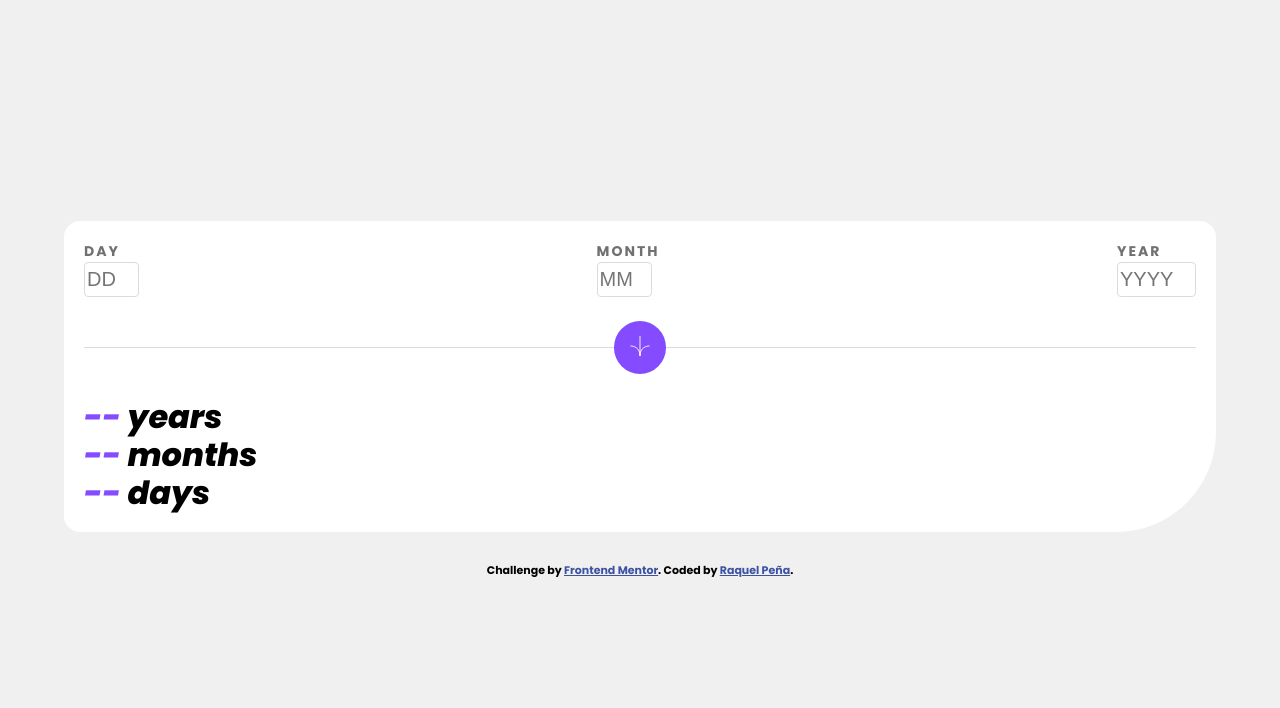
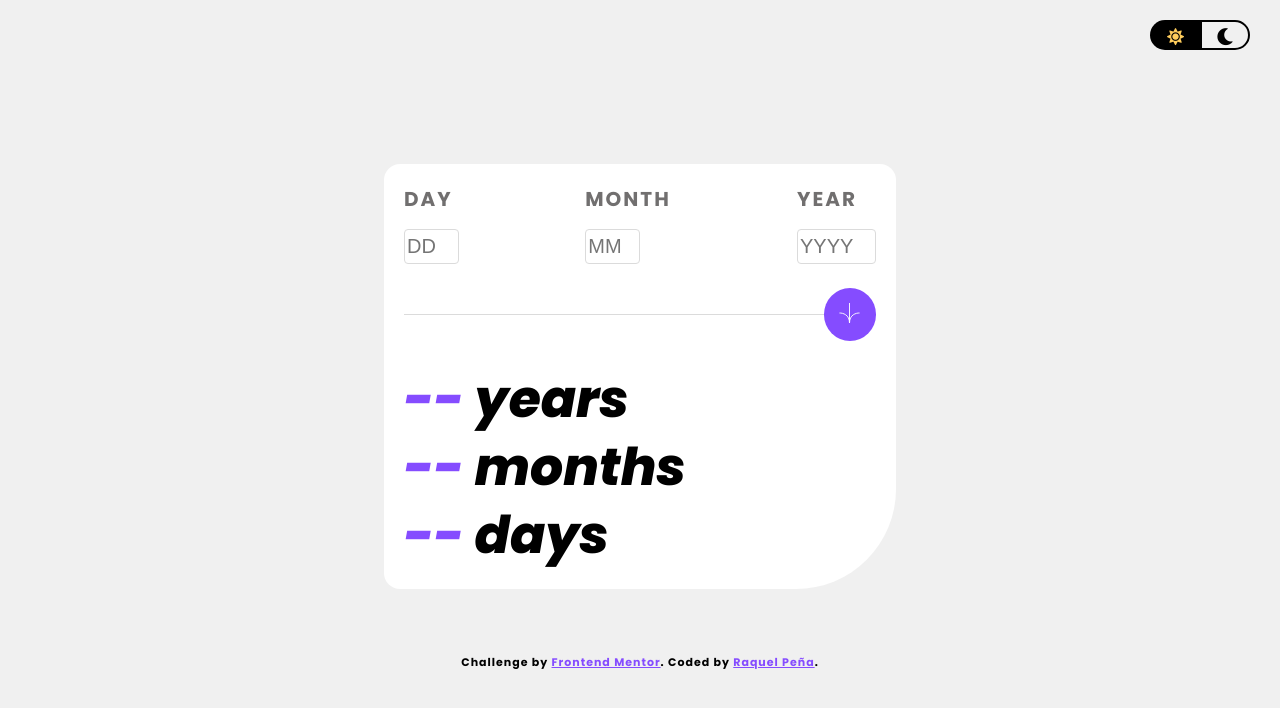
Before and after one commit to Rpg87/Age-calculator-app, a plain HTML site: page index.html in a window 1280 px wide. Drawn offline with Linux system fonts and the light colour scheme.

Commit message:
add dark mode

```diff
--- a/index.html
+++ b/index.html
@@ -4,16 +4,23 @@
 <head>
   <meta charset="UTF-8">
   <meta name="viewport" content="width=device-width, initial-scale=1.0">
-  <!-- displays site properly based on user's device -->
-
   <link rel="icon" type="image/png" sizes="32x32" href="./assets/images/favicon-32x32.png">
+  <link rel="stylesheet" href="https://cdnjs.cloudflare.com/ajax/libs/font-awesome/5.14.0/css/all.min.css">
   <link rel="stylesheet" href="style.css">
 
   <title>Age calculator app</title>
 </head>
 
-<body>
+<body id="page">
   <main>
+    <div class="container-btn-mode">
+      <div id="id-sun" class="btn-mode sun active">
+        <i class="fas fa-sun"></i>
+      </div>
+      <div id="id-moon" class="btn-mode moon">
+        <i class="fas fa-moon"></i>
+      </div>
+    </div>
     <form class="form">
       <div class="date">
         <div id="dayFamily">
@@ -44,9 +51,9 @@
       </div>
     </form>
     <div class="time_past">
-      <p><span class="result resultYears">--</span> years</p>
-      <p><span class="result resultMonths">--</span> months</p>
-      <p><span class="result resultDays">--</span> days</p>
+      <p class="letters"><span class="result resultYears">--</span> years</p>
+      <p class="letters"><span class="result resultMonths">--</span> months</p>
+      <p class="letters"><span class="result resultDays">--</span> days</p>
     </div>
   </main>
 
--- a/main.js
+++ b/main.js
@@ -2,6 +2,7 @@
 
 const btn = document.querySelector('.jsBtn');
 const allInputs = document.querySelectorAll('.input');
+const colorSwitch = document.querySelector('#switch input[type="checkbox"]');
 
 const warnings = (children) => {
     children[0].classList.add('error');
@@ -133,7 +134,18 @@ const handlebtn = (e) => {
     }
 
 };
+/*dark mode*/
+document.getElementById('id-sun').onclick = function () {
+    document.getElementById('page').classList.remove('dark-mode')
+    document.getElementById('id-moon').classList.remove('active')
+    this.classList.add('active')
+}
 
+document.getElementById('id-moon').onclick = function () {
+    document.getElementById('page').classList.add('dark-mode')
+    document.getElementById('id-sun').classList.remove('active')
+    this.classList.add('active')
+}
 
 
 btn.addEventListener('click', handlebtn);
--- a/style.css
+++ b/style.css
@@ -49,10 +49,7 @@ main {
 .yearChange,
 .dayChange {
   display: none;
-  /* display: flex;
-flex-direction: column; */
   max-width: 7.0rem;
-  /* z-index: 0; */
   padding-top: 1.0rem;
   color: var(--light-red);
   font-style: italic;
@@ -85,7 +82,6 @@ input.error {
 
 
 .division {
-  /* position: relative; */
   width: 100%;
   display: flex;
   align-items: center;
@@ -100,22 +96,13 @@ input.error {
   height: 0.1rem;
   width: 100%;
   background-color: var(--light-grey);
-  /* display: inline-block; */
-  /* z-index: 0; */
-  /* position: relative; */
-  /* position: absolute; */
-
 }
 
 .arrow {
-  /* position: relative; */
   position: absolute;
   border: none;
   border-radius: 50%;
   background-color: var(--purple);
-  /* font-size: 1.2rem; */
-  /* align-items: center; */
-
 }
 
 img {
@@ -141,27 +128,113 @@ input[type=number]::-webkit-outer-spin-button {
   margin: 0;
 }
 
-
-/* firefox only*/
-/* input[type="number"] {
-  -moz-appearance: textfield;
-} */
-
 .attribution {
   margin-top: 3.0rem;
   font-size: 1.1rem;
   text-align: center;
+  letter-spacing: 1px;
 }
 
 .attribution a {
-  color: hsl(228, 45%, 44%);
+  color: var(--purple);
+}
+
+/* Dark Mode */
+
+.container-btn-mode {
+  position: absolute;
+  top: 20px;
+  right: 30px;
+  cursor: pointer;
+  z-index: 2;
+  font-size: 0;
+}
+
+.btn-mode {
+  display: inline-block;
+  width: 50px;
+  height: 30px;
+  border: 2px solid black;
+  transition: background-color .5s;
+}
+
+.btn-mode i {
+  display: block;
+  font-size: 17px;
+  text-align: center;
+  line-height: 30px;
+}
+
+.btn-mode.sun {
+  border-top-left-radius: 20px;
+  border-bottom-left-radius: 20px;
+  border-right: 1px solid transparent;
+}
+
+.btn-mode.moon {
+  border-top-right-radius: 20px;
+  border-bottom-right-radius: 20px;
+}
+
+.active {
+  background-color: black;
+  color: #ffcd5c !important;
+}
+
+.dark-mode {
+  background-color: #0e0e0e;
+  transition: background-color .5s;
+}
+
+.dark-mode main {
+  background-color: #282a2b;
+}
+
+.dark-mode .form-label,
+.dark-mode .attribution,
+.dark-mode .letters {
+  color: white;
+}
+
+.dark-mode .result {
+  color: hsl(150, 64%, 53%);
+}
+
+.dark-mode .arrow {
+  background-color: hsl(150, 64%, 53%);
+}
+
+.dark-mode .attribution a {
+  color: hsl(150, 64%, 53%);
 }
 
 /* media */
 
+@media screen and (min-width: 850px) and (max-width: 1439px) {
+  main {
+    margin: 3.5rem;
+    width: 40vw;
+  }
+
+  label {
+    font-size: 2.0rem;
+    margin-bottom: 1.5rem;
+  }
+
+  .division {
+    justify-content: flex-end;
+  }
+
+  .time_past p {
+    font-size: 5.2rem;
+    line-height: 6.8rem;
+  }
+}
+
 @media screen and (min-width: 1440px) {
   main {
     margin: 3.5rem;
+    width: 40vw;
   }
 
   .date {
@@ -175,7 +248,20 @@ input[type=number]::-webkit-outer-spin-button {
 
   input {
     font-size: 3.2rem;
-    padding: 1.5rem 7.5rem 1.5rem 2.8rem;
+    padding: 1.5rem 2.5rem 1.5rem 2.8rem;
     font-weight: 800;
   }
+
+  .result {
+    letter-spacing: 1.5rem;
+  }
+
+  .time_past p {
+    font-size: 6.2rem;
+    line-height: 6.8rem;
+  }
+
+  .division {
+    justify-content: flex-end;
+  }
 }
```
